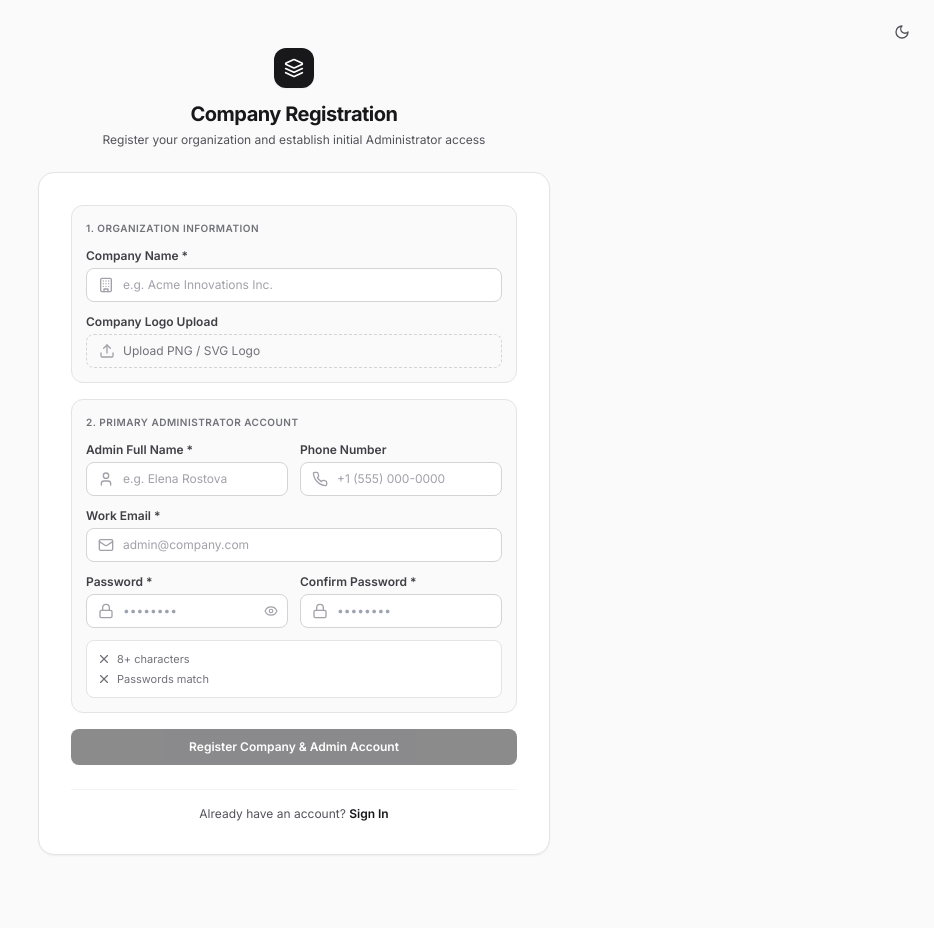
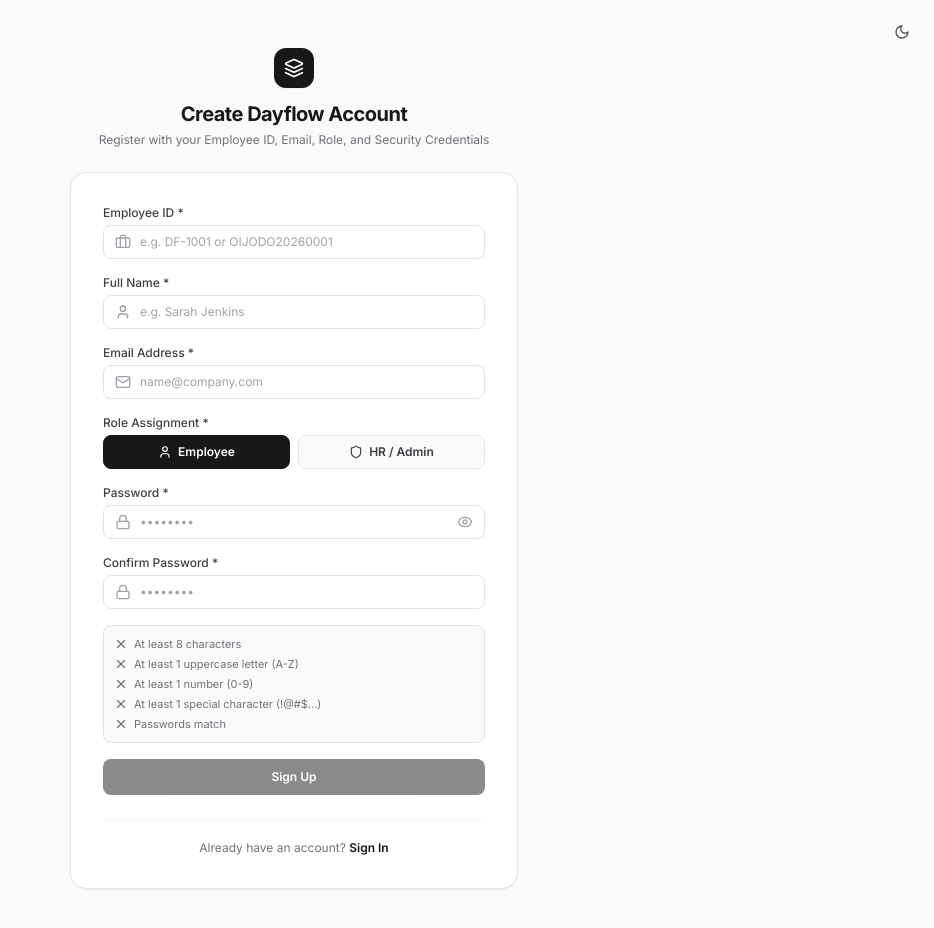
Before and after one commit to Karthik-6996/dayflow, a React (Vite) app: page /signup in a window 1280 px wide. Shown: the top 928 px of the page, without its empty margins (346-1280 px from the left). Before the commit the page ends 903 px from the top, so only its background shows below. Built offline with nearby package versions, Linux system fonts and the light colour scheme; no server answers.

Commit message:
feat: implement Section 3.1 Sign Up with Employee ID, Email, Role and security rules

```diff
--- a/src/pages/auth/LoginPage.jsx
+++ b/src/pages/auth/LoginPage.jsx
@@ -200,7 +200,7 @@ export const LoginPage = () => {
             <p className="text-xs text-zinc-500 dark:text-zinc-400">
               Don't have an Account?{' '}
               <Link to="/signup" className="font-semibold text-zinc-900 dark:text-white hover:underline">
-                Sign Up Company
+                Sign Up
               </Link>
             </p>
           </div>
--- a/src/pages/auth/SignupPage.jsx
+++ b/src/pages/auth/SignupPage.jsx
@@ -7,36 +7,37 @@ import {
   Lock,
   Mail,
   User,
-  Building,
-  Phone,
+  Shield,
   Layers,
   Sun,
   Moon,
-  Upload,
   Check,
   X,
   Eye,
-  EyeOff
+  EyeOff,
+  Briefcase
 } from 'lucide-react';
 import { toast } from 'sonner';
 
 export const SignupPage = () => {
   const navigate = useNavigate();
+  const { register } = useAuth();
   const { isDark, toggleTheme } = useTheme();
+
   const [formData, setFormData] = useState({
-    companyName: '',
+    employee_id: '',
+    email: '',
     name: '',
-    email: '',
-    phone: '',
+    role: 'employee', // 'employee' | 'admin' (HR)
     password: '',
-    confirmPassword: '',
-    logoUrl: ''
+    confirmPassword: ''
   });
+
   const [showPassword, setShowPassword] = useState(false);
   const [loading, setLoading] = useState(false);
   const [error, setError] = useState('');
 
-  // Password requirements
+  // Security password rules
   const password = formData.password;
   const hasMinLength = password.length >= 8;
   const hasNumber = /\d/.test(password);
@@ -49,40 +50,33 @@ export const SignupPage = () => {
     setFormData({ ...formData, [e.target.name]: e.target.value });
   };
 
-  const handleLogoUpload = (e) => {
-    const file = e.target.files[0];
-    if (file) {
-      const reader = new FileReader();
-      reader.onloadend = () => {
-        setFormData(prev => ({ ...prev, logoUrl: reader.result }));
-        toast.success("Company logo uploaded!");
-      };
-      reader.readAsDataURL(file);
-    }
-  };
-
   const handleSubmit = async (e) => {
     e.preventDefault();
     setError('');
 
     if (!isPasswordValid) {
-      setError('Please ensure password matches criteria and confirmation.');
+      setError('Please satisfy all password security criteria.');
       return;
     }
 
     setLoading(true);
     try {
-      // Register company & initial admin
-      localStorage.setItem('dayflow_company', JSON.stringify({
-        name: formData.companyName,
-        logo: formData.logoUrl || null,
-        created_at: new Date().toISOString()
-      }));
+      const result = await register({
+        employee_id: formData.employee_id.trim() || `DF-${Math.floor(1000 + Math.random() * 9000)}`,
+        email: formData.email.trim().toLowerCase(),
+        name: formData.name.trim() || formData.email.split('@')[0],
+        role: formData.role, // Employee or HR / Admin
+        password: formData.password
+      });
 
-      toast.success(`Company ${formData.companyName} registered! Please sign in with your Admin credentials.`);
+      if (result?.needsEmailVerification) {
+        navigate('/verify-email', { state: { email: formData.email } });
+      } else {
+        toast.success(`Account registered for ${formData.email}! Redirecting...`);
         navigate('/login');
+      }
     } catch (err) {
-      setError(err.message || 'Failed to create company account');
+      setError(err.message || 'Registration failed. Please try again.');
     } finally {
       setLoading(false);
     }
@@ -90,7 +84,7 @@ export const SignupPage = () => {
 
   return (
     <div className="min-h-screen bg-zinc-50 dark:bg-zinc-950 flex flex-col justify-center py-12 px-4 sm:px-6 lg:px-8 relative text-zinc-900 dark:text-zinc-100 transition-colors">
-      {/* Top right theme toggle */}
+      {/* Theme Toggle */}
       <div className="absolute top-4 right-4">
         <button
           onClick={toggleTheme}
@@ -106,14 +100,14 @@ export const SignupPage = () => {
           <Layers className="w-5 h-5" />
         </div>
         <h2 className="text-xl font-bold tracking-tight text-zinc-900 dark:text-white">
-          Company Registration
+          Create Dayflow Account
         </h2>
-        <p className="mt-1 text-xs text-zinc-600 dark:text-zinc-400">
-          Register your organization and establish initial Administrator access
+        <p className="mt-1 text-xs text-zinc-500 dark:text-zinc-400">
+          Register with your Employee ID, Email, Role, and Security Credentials
         </p>
       </div>
 
-      <div className="mt-6 sm:mx-auto sm:w-full sm:max-w-lg">
+      <div className="mt-6 sm:mx-auto sm:w-full sm:max-w-md">
         <div className="bg-white dark:bg-zinc-900 py-8 px-6 sm:px-8 border border-zinc-200 dark:border-zinc-800 rounded-2xl shadow-sm">
           <form onSubmit={handleSubmit} className="space-y-4 text-xs">
             {error && (
@@ -122,52 +116,29 @@ export const SignupPage = () => {
               </div>
             )}
 
-            {/* Company Details */}
-            <div className="p-3.5 rounded-xl bg-zinc-50 dark:bg-zinc-800/40 border border-zinc-200 dark:border-zinc-700 space-y-3">
-              <span className="text-[10px] font-semibold text-zinc-500 uppercase tracking-wider block">
-                1. Organization Information
-              </span>
-
+            {/* Employee ID */}
             <div>
-                <label className="block font-semibold text-zinc-700 dark:text-zinc-300 mb-1">
-                  Company Name *
+              <label className="block font-medium text-zinc-700 dark:text-zinc-300 mb-1">
+                Employee ID *
               </label>
               <div className="relative">
-                  <Building className="w-4 h-4 text-zinc-400 absolute left-3 top-1/2 -translate-y-1/2" />
+                <Briefcase className="w-4 h-4 text-zinc-400 absolute left-3 top-1/2 -translate-y-1/2" />
                 <input
                   type="text"
                   required
-                    name="companyName"
-                    value={formData.companyName}
+                  name="employee_id"
+                  value={formData.employee_id}
                   onChange={handleChange}
-                    placeholder="e.g. Acme Innovations Inc."
-                    className="w-full pl-9 pr-3 py-2 text-xs rounded-lg bg-white dark:bg-zinc-950 border border-zinc-300 dark:border-zinc-700 text-zinc-900 dark:text-white placeholder:text-zinc-400 focus:outline-none focus:ring-1 focus:ring-zinc-400"
+                  placeholder="e.g. DF-1001 or OIJODO20260001"
+                  className="w-full pl-9 pr-3 py-2 text-xs rounded-lg bg-white dark:bg-zinc-950 border border-zinc-200 dark:border-zinc-800 text-zinc-900 dark:text-white placeholder:text-zinc-400 focus:outline-none focus:ring-1 focus:ring-zinc-400 dark:focus:ring-zinc-600 transition"
                 />
               </div>
             </div>
 
+            {/* Full Name */}
             <div>
-                <label className="block font-semibold text-zinc-700 dark:text-zinc-300 mb-1">
-                  Company Logo Upload
-                </label>
-                <label className="flex items-center gap-2 px-3 py-2 border border-dashed border-zinc-300 dark:border-zinc-700 rounded-lg cursor-pointer hover:bg-zinc-100 dark:hover:bg-zinc-800/60 transition">
-                  <Upload className="w-4 h-4 text-zinc-400" />
-                  <span className="text-zinc-500 text-xs truncate">{formData.logoUrl ? 'Logo Attached ✓' : 'Upload PNG / SVG Logo'}</span>
-                  <input type="file" accept="image/*" onChange={handleLogoUpload} className="hidden" />
-                </label>
-              </div>
-            </div>
-
-            {/* Admin User Details */}
-            <div className="p-3.5 rounded-xl bg-zinc-50 dark:bg-zinc-800/40 border border-zinc-200 dark:border-zinc-700 space-y-3">
-              <span className="text-[10px] font-semibold text-zinc-500 uppercase tracking-wider block">
-                2. Primary Administrator Account
-              </span>
-
-              <div className="grid grid-cols-1 sm:grid-cols-2 gap-3">
-                <div>
-                  <label className="block font-semibold text-zinc-700 dark:text-zinc-300 mb-1">
-                    Admin Full Name *
+              <label className="block font-medium text-zinc-700 dark:text-zinc-300 mb-1">
+                Full Name *
               </label>
               <div className="relative">
                 <User className="w-4 h-4 text-zinc-400 absolute left-3 top-1/2 -translate-y-1/2" />
@@ -177,33 +148,16 @@ export const SignupPage = () => {
                   name="name"
                   value={formData.name}
                   onChange={handleChange}
-                      placeholder="e.g. Elena Rostova"
-                      className="w-full pl-9 pr-3 py-2 text-xs rounded-lg bg-white dark:bg-zinc-950 border border-zinc-300 dark:border-zinc-700 text-zinc-900 dark:text-white placeholder:text-zinc-400 focus:outline-none focus:ring-1 focus:ring-zinc-400"
+                  placeholder="e.g. Sarah Jenkins"
+                  className="w-full pl-9 pr-3 py-2 text-xs rounded-lg bg-white dark:bg-zinc-950 border border-zinc-200 dark:border-zinc-800 text-zinc-900 dark:text-white placeholder:text-zinc-400 focus:outline-none focus:ring-1 focus:ring-zinc-400 dark:focus:ring-zinc-600 transition"
                 />
               </div>
             </div>
 
+            {/* Email Address */}
             <div>
-                  <label className="block font-semibold text-zinc-700 dark:text-zinc-300 mb-1">
-                    Phone Number
-                  </label>
-                  <div className="relative">
-                    <Phone className="w-4 h-4 text-zinc-400 absolute left-3 top-1/2 -translate-y-1/2" />
-                    <input
-                      type="text"
-                      name="phone"
-                      value={formData.phone}
-                      onChange={handleChange}
-                      placeholder="+1 (555) 000-0000"
-                      className="w-full pl-9 pr-3 py-2 text-xs rounded-lg bg-white dark:bg-zinc-950 border border-zinc-300 dark:border-zinc-700 text-zinc-900 dark:text-white placeholder:text-zinc-400 focus:outline-none focus:ring-1 focus:ring-zinc-400"
-                    />
-                  </div>
-                </div>
-              </div>
-
-              <div>
-                <label className="block font-semibold text-zinc-700 dark:text-zinc-300 mb-1">
-                  Work Email *
+              <label className="block font-medium text-zinc-700 dark:text-zinc-300 mb-1">
+                Email Address *
               </label>
               <div className="relative">
                 <Mail className="w-4 h-4 text-zinc-400 absolute left-3 top-1/2 -translate-y-1/2" />
@@ -213,15 +167,46 @@ export const SignupPage = () => {
                   name="email"
                   value={formData.email}
                   onChange={handleChange}
-                    placeholder="admin@company.com"
-                    className="w-full pl-9 pr-3 py-2 text-xs rounded-lg bg-white dark:bg-zinc-950 border border-zinc-300 dark:border-zinc-700 text-zinc-900 dark:text-white placeholder:text-zinc-400 focus:outline-none focus:ring-1 focus:ring-zinc-400"
+                  placeholder="name@company.com"
+                  className="w-full pl-9 pr-3 py-2 text-xs rounded-lg bg-white dark:bg-zinc-950 border border-zinc-200 dark:border-zinc-800 text-zinc-900 dark:text-white placeholder:text-zinc-400 focus:outline-none focus:ring-1 focus:ring-zinc-400 dark:focus:ring-zinc-600 transition"
                 />
               </div>
             </div>
 
-              <div className="grid grid-cols-1 sm:grid-cols-2 gap-3">
+            {/* Role Selection: Employee / HR */}
             <div>
-                  <label className="block font-semibold text-zinc-700 dark:text-zinc-300 mb-1">
+              <label className="block font-medium text-zinc-700 dark:text-zinc-300 mb-1">
+                Role Assignment *
+              </label>
+              <div className="grid grid-cols-2 gap-2">
+                <button
+                  type="button"
+                  onClick={() => setFormData({ ...formData, role: 'employee' })}
+                  className={`py-2 px-3 rounded-lg border text-xs font-semibold flex items-center justify-center gap-1.5 transition cursor-pointer ${
+                    formData.role === 'employee'
+                      ? 'bg-zinc-900 dark:bg-white text-white dark:text-zinc-900 border-zinc-900 dark:border-white shadow-xs'
+                      : 'bg-zinc-50 dark:bg-zinc-800/60 text-zinc-700 dark:text-zinc-300 border-zinc-200 dark:border-zinc-700 hover:bg-zinc-100 dark:hover:bg-zinc-800'
+                  }`}
+                >
+                  <User className="w-3.5 h-3.5" /> Employee
+                </button>
+                <button
+                  type="button"
+                  onClick={() => setFormData({ ...formData, role: 'admin' })}
+                  className={`py-2 px-3 rounded-lg border text-xs font-semibold flex items-center justify-center gap-1.5 transition cursor-pointer ${
+                    formData.role === 'admin'
+                      ? 'bg-zinc-900 dark:bg-white text-white dark:text-zinc-900 border-zinc-900 dark:border-white shadow-xs'
+                      : 'bg-zinc-50 dark:bg-zinc-800/60 text-zinc-700 dark:text-zinc-300 border-zinc-200 dark:border-zinc-700 hover:bg-zinc-100 dark:hover:bg-zinc-800'
+                  }`}
+                >
+                  <Shield className="w-3.5 h-3.5" /> HR / Admin
+                </button>
+              </div>
+            </div>
+
+            {/* Password */}
+            <div>
+              <label className="block font-medium text-zinc-700 dark:text-zinc-300 mb-1">
                 Password *
               </label>
               <div className="relative">
@@ -233,20 +218,21 @@ export const SignupPage = () => {
                   value={formData.password}
                   onChange={handleChange}
                   placeholder="••••••••"
-                      className="w-full pl-9 pr-8 py-2 text-xs rounded-lg bg-white dark:bg-zinc-950 border border-zinc-300 dark:border-zinc-700 text-zinc-900 dark:text-white focus:outline-none focus:ring-1 focus:ring-zinc-400"
+                  className="w-full pl-9 pr-9 py-2 text-xs rounded-lg bg-white dark:bg-zinc-950 border border-zinc-200 dark:border-zinc-800 text-zinc-900 dark:text-white placeholder:text-zinc-400 focus:outline-none focus:ring-1 focus:ring-zinc-400 dark:focus:ring-zinc-600 transition"
                 />
                 <button
                   type="button"
                   onClick={() => setShowPassword(!showPassword)}
-                      className="absolute right-2.5 top-1/2 -translate-y-1/2 text-zinc-400"
+                  className="absolute right-3 top-1/2 -translate-y-1/2 text-zinc-400 hover:text-zinc-600 dark:hover:text-zinc-200"
                 >
-                      {showPassword ? <EyeOff className="w-3.5 h-3.5" /> : <Eye className="w-3.5 h-3.5" />}
+                  {showPassword ? <EyeOff className="w-4 h-4" /> : <Eye className="w-4 h-4" />}
                 </button>
               </div>
             </div>
 
+            {/* Confirm Password */}
             <div>
-                  <label className="block font-semibold text-zinc-700 dark:text-zinc-300 mb-1">
+              <label className="block font-medium text-zinc-700 dark:text-zinc-300 mb-1">
                 Confirm Password *
               </label>
               <div className="relative">
@@ -258,36 +244,46 @@ export const SignupPage = () => {
                   value={formData.confirmPassword}
                   onChange={handleChange}
                   placeholder="••••••••"
-                      className="w-full pl-9 pr-3 py-2 text-xs rounded-lg bg-white dark:bg-zinc-950 border border-zinc-300 dark:border-zinc-700 text-zinc-900 dark:text-white focus:outline-none focus:ring-1 focus:ring-zinc-400"
+                  className="w-full pl-9 pr-9 py-2 text-xs rounded-lg bg-white dark:bg-zinc-950 border border-zinc-200 dark:border-zinc-800 text-zinc-900 dark:text-white placeholder:text-zinc-400 focus:outline-none focus:ring-1 focus:ring-zinc-400 dark:focus:ring-zinc-600 transition"
                 />
               </div>
             </div>
+
+            {/* Live Security Password Rules Checklist */}
+            <div className="p-2.5 rounded-lg bg-zinc-50 dark:bg-zinc-800/40 border border-zinc-200 dark:border-zinc-800 space-y-1 text-[11px]">
+              <div className={`flex items-center gap-1.5 ${hasMinLength ? 'text-emerald-600 dark:text-emerald-400 font-medium' : 'text-zinc-500'}`}>
+                {hasMinLength ? <Check className="w-3.5 h-3.5" /> : <X className="w-3.5 h-3.5" />}
+                <span>At least 8 characters</span>
               </div>
-
-              {/* Live Password Checklist */}
-              <div className="p-2.5 rounded-lg bg-white dark:bg-zinc-950 border border-zinc-200 dark:border-zinc-800 space-y-1 text-[11px]">
-                <div className={`flex items-center gap-1.5 ${hasMinLength ? 'text-emerald-600 font-medium' : 'text-zinc-500'}`}>
-                  {hasMinLength ? <Check className="w-3.5 h-3.5" /> : <X className="w-3.5 h-3.5" />}
-                  <span>8+ characters</span>
+              <div className={`flex items-center gap-1.5 ${hasUppercase ? 'text-emerald-600 dark:text-emerald-400 font-medium' : 'text-zinc-500'}`}>
+                {hasUppercase ? <Check className="w-3.5 h-3.5" /> : <X className="w-3.5 h-3.5" />}
+                <span>At least 1 uppercase letter (A-Z)</span>
               </div>
-                <div className={`flex items-center gap-1.5 ${passwordsMatch ? 'text-emerald-600 font-medium' : 'text-zinc-500'}`}>
+              <div className={`flex items-center gap-1.5 ${hasNumber ? 'text-emerald-600 dark:text-emerald-400 font-medium' : 'text-zinc-500'}`}>
+                {hasNumber ? <Check className="w-3.5 h-3.5" /> : <X className="w-3.5 h-3.5" />}
+                <span>At least 1 number (0-9)</span>
+              </div>
+              <div className={`flex items-center gap-1.5 ${hasSpecialChar ? 'text-emerald-600 dark:text-emerald-400 font-medium' : 'text-zinc-500'}`}>
+                {hasSpecialChar ? <Check className="w-3.5 h-3.5" /> : <X className="w-3.5 h-3.5" />}
+                <span>At least 1 special character (!@#$...)</span>
+              </div>
+              <div className={`flex items-center gap-1.5 ${passwordsMatch ? 'text-emerald-600 dark:text-emerald-400 font-medium' : 'text-zinc-500'}`}>
                 {passwordsMatch ? <Check className="w-3.5 h-3.5" /> : <X className="w-3.5 h-3.5" />}
                 <span>Passwords match</span>
-                </div>
               </div>
             </div>
 
             <button
               type="submit"
               disabled={loading || !isPasswordValid}
-              className="w-full py-2.5 px-4 rounded-lg bg-zinc-900 dark:bg-white hover:bg-zinc-800 dark:hover:bg-zinc-100 text-white dark:text-zinc-900 font-semibold text-xs transition shadow-xs disabled:opacity-50 cursor-pointer"
+              className="w-full mt-2 py-2.5 px-4 rounded-lg bg-zinc-900 dark:bg-white hover:bg-zinc-800 dark:hover:bg-zinc-100 text-white dark:text-zinc-900 font-semibold text-xs transition shadow-xs disabled:opacity-50 cursor-pointer"
             >
-              {loading ? 'Registering Company...' : 'Register Company & Admin Account'}
+              {loading ? 'Creating Account...' : 'Sign Up'}
             </button>
           </form>
 
-          <div className="mt-6 pt-4 border-t border-zinc-100 dark:border-zinc-800 text-center">
-            <p className="text-xs text-zinc-600 dark:text-zinc-400">
+          <div className="mt-6 pt-5 border-t border-zinc-100 dark:border-zinc-800 text-center">
+            <p className="text-xs text-zinc-500 dark:text-zinc-400">
               Already have an account?{' '}
               <Link to="/login" className="font-semibold text-zinc-900 dark:text-white hover:underline">
                 Sign In
```
Lines whose indentation alone changed are shown as unchanged.
